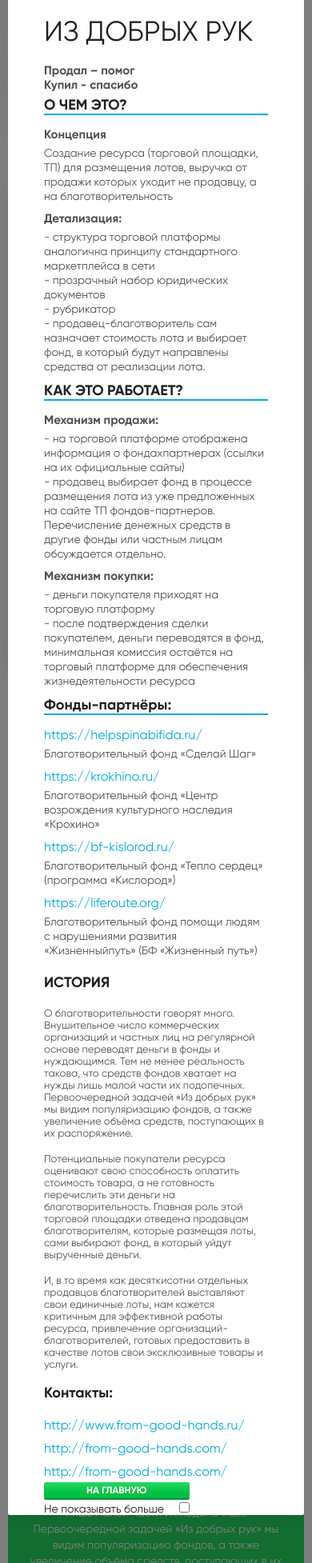
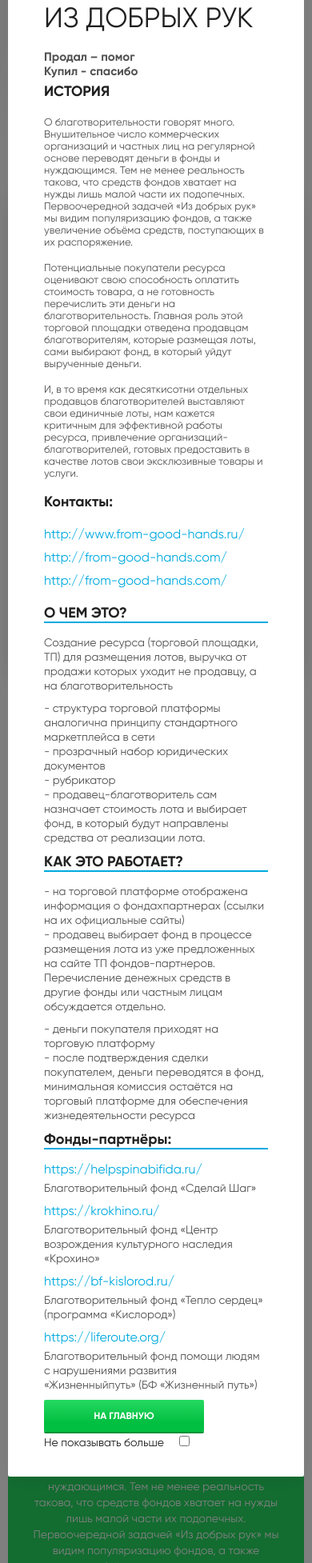
Before and after one commit to skiboorg/charity, a Django app: page / in a window 390 px wide. Shown: the part 286-2240 px from the top of the page at 80% size. Run offline with Django 3.2, Linux system fonts and the light colour scheme; grey boxes labelled with a size stand in for pictures from a placeholder-image service; data that the repository does not hold is empty; some libraries are stand-ins or nearby versions.

```diff
--- a/static/css/style.css
+++ b/static/css/style.css
@@ -226,14 +226,12 @@ h3 {
 }
 
 .about-fond-left-cb {
-  position: absolute;
-  bottom: 0;
-  display: -webkit-box;
-  display: -ms-flexbox;
-  display: flex;
-  -webkit-box-align: center;
-  -ms-flex-align: center;
-  align-items: center;
+  display: -webkit-box;
+  display: -ms-flexbox;
+  display: flex;
+  -webkit-box-align: start;
+  -ms-flex-align: start;
+  align-items: flex-start;
   -webkit-box-orient: vertical;
   -webkit-box-direction: normal;
   -ms-flex-direction: column;
@@ -242,6 +240,24 @@ h3 {
 
 .about-fond-left-cb label {
   margin-right: 15px;
+}
+
+.about-fond-left h2,
+.about-fond-left h5 {
+  display: none;
+}
+
+.about-fond-left h5 {
+  margin-bottom: 5px;
+  font: 15px 'GB', sans-serif;
+  color: #515151;
+}
+
+.about-fond-left h2 {
+  margin-bottom: 20px;
+  font: 70px 'GR', sans-serif;
+  color: #212020;
+  text-transform: uppercase;
 }
 
 .about-fond-left img {
@@ -617,7 +633,7 @@ h3 {
 }
 
 .logo img {
-  width: 300px;
+  width: 330px;
 }
 
 .header {
@@ -628,7 +644,7 @@ h3 {
 
 .header-top {
   background: #ffffff;
-  padding: 40px 10px;
+  padding: 35px 10px;
   border-bottom: 1px solid #EBEBEB;
 }
 
@@ -655,7 +671,7 @@ h3 {
 }
 
 .header-top-nav ul li a {
-  font: 14px 'GB',sans-serif;
+  font: 17px 'GB',sans-serif;
   color: #212020;
 }
 
@@ -2582,6 +2598,7 @@ button[type='button'] {
 
 .footer-bottom img {
   margin-right: 40px;
+  width: 330px;
 }
 
 .footer-bottom p {
@@ -2659,7 +2676,17 @@ button[type='button'] {
   opacity: 1 !important;
 }
 
+@media (max-width: 1190px) {
+  .nav ul li a {
+    font-size: 14px;
+  }
+}
+
 @media (max-width: 1024px) {
+  .nav ul li a {
+    font-size: 12px;
+  }
+
   .header-top-nav li {
     margin-right: 25px !important;
   }
@@ -2908,29 +2935,26 @@ button[type='button'] {
     grid-gap: 10px;
   }
 
-  .about-fond-left {
-    -webkit-box-ordinal-group: 3;
-    -ms-flex-order: 2;
-    order: 2;
+  .about-fond-left h2,
+  .about-fond-left h5 {
+    display: block;
+  }
+
+  .about-fond-left h2 {
+    font-size: 35px;
   }
 
   .about-fond-left img {
+    margin-bottom: 0;
+  }
+
+  .about-fond-right h2,
+  .about-fond-right h5 {
     display: none;
   }
 
-  .about-fond-right {
-    -webkit-box-ordinal-group: 2;
-    -ms-flex-order: 1;
-    order: 1;
-  }
-
   .about-fond-right img {
-    display: block;
     margin-bottom: 20px;
-  }
-
-  .about-fond-right h2 {
-    font-size: 35px;
   }
 }
 
--- a/static/sass/_base.sass
+++ b/static/sass/_base.sass
@@ -59,13 +59,24 @@ h3
   &-left
     position: relative
     &-cb
-      position: absolute
-      bottom: 0
+
       display: flex
-      align-items: center
+      align-items: flex-start
       flex-direction: column
       label
         margin-right: 15px
+    h2,h5
+      display: none
+    h5
+      margin-bottom: 5px
+      font: 15px 'GB', sans-serif
+      color: #515151
+    h2
+      margin-bottom: 20px
+      font: 70px 'GR', sans-serif
+      color: $color-text-grey
+      text-transform: uppercase
+
 
     img
       margin-bottom: 80px
@@ -127,16 +138,20 @@ h3
     grid-template-columns: 1fr
     grid-gap: 10px
     &-left
-      order: 2
-      img
-        display: none
-    &-right
-      order: 1
-      img
+      h2,h5
         display: block
-        margin-bottom: 20px
       h2
         font-size: 35px
+      img
+        margin-bottom: 0
+
+    &-right
+      h2,h5
+        display: none
+      img
+
+        margin-bottom: 20px
+
 
 
 
--- a/static/sass/_footer.sass
+++ b/static/sass/_footer.sass
@@ -28,6 +28,7 @@
     flex-wrap: wrap
     img
       margin-right:  40px
+      width: 330px
     p
       max-width: 110px
       font: 10px 'GR',sans-serif
--- a/static/sass/_header.sass
+++ b/static/sass/_header.sass
@@ -3,13 +3,13 @@
   align-items: center
 .logo
   img
-    width: 300px
+    width: 330px
 .header
   margin-bottom: 60px
   box-shadow: 0px 5px 80px rgba(210, 210, 210, 0.4)
   &-top
     background: #ffffff
-    padding: 40px 10px
+    padding: 35px 10px
     border-bottom: 1px solid $color-border
 
     &-wrapper
@@ -24,7 +24,7 @@
         li
           margin-right: 50px
           a
-            font: 14px 'GB',sans-serif
+            font: 17px 'GB',sans-serif
             color: $color-text-grey
           &:last-child
             margin-right: 40px
@@ -141,10 +141,24 @@
     top: 0
     transition: top 0.2s linear, transform 0.2s ease-in 0.2s
 
+@media (max-width: 1190px)
+  .nav
+    ul
+      li
+        a
+          font-size: 14px
+
 @media (max-width: 1024px)
+  .nav
+    ul
+      li
+        a
+          font-size: 12px
   .header-top-nav
     li
       margin-right: 25px !important
+
+
 @media (max-width: 960px)
   .mobile-nav
     display: block
--- a/templates/pages/index-modal.html
+++ b/templates/pages/index-modal.html
@@ -7,6 +7,8 @@
             <div class="about-fond">
                 <div class="about-fond-left">
                     <img src="{% static 'img/dino.png' %}" alt="">
+                     <h2>из добрых рук</h2>
+                     <h5>Продал – помог<br>Купил - спасибо</h5>
                      <h4>ИСТОРИЯ</h4>
                     <p>О благотворительности говорят много. Внушительное число коммерческих организаций и частных лиц на регулярной основе переводят деньги в фонды и
                         нуждающимся. Тем не менее реальность такова, что средств фондов хватает на нужды лишь малой части их подопечных. Первоочередной задачей «Из добрых рук»
@@ -29,7 +31,7 @@
 
                 </div>
                 <div class="about-fond-right">
-                    <img src="{% static 'img/dino.png' %}" alt="">
+
 
                     <h2>из добрых рук</h2>
                     <h5>Продал – помог<br>Купил - спасибо</h5>
@@ -64,9 +66,10 @@
                     <p>Благотворительный фонд «Тепло сердец» (программа «Кислород»)</p>
                     <a class="fond-link" href="">https://liferoute.org/</a>
                     <p >Благотворительный фонд помощи людям с нарушениями развития «Жизненныйпуть» (БФ «Жизненный путь»)</p>
+ <a href="javascript: void(0)" onclick="closeIndexModal()" style=" max-width: 200px;margin-bottom: 5px;min-height: 20px;"class="btn">на главную</a>
+                    <div class="about-fond-left-cb">
 
-                    <div class="about-fond-left-cb">
- <a href="javascript: void(0)" onclick="closeIndexModal()" style=" max-width: 200px;margin-bottom: 5px;min-height: 20px;"class="btn">на главную</a>
+
                         <div class="">
                              <label for="show">Не показывать больше</label>
                         <input type="checkbox" id="show">
@@ -75,6 +78,7 @@
 
                     </div>
                 </div>
+
 
             </div>
         </div>
```
Also changed, not shown: static/index.html (+7 -4 lines), static/img/dino.png (added), static/img/logo.png.
